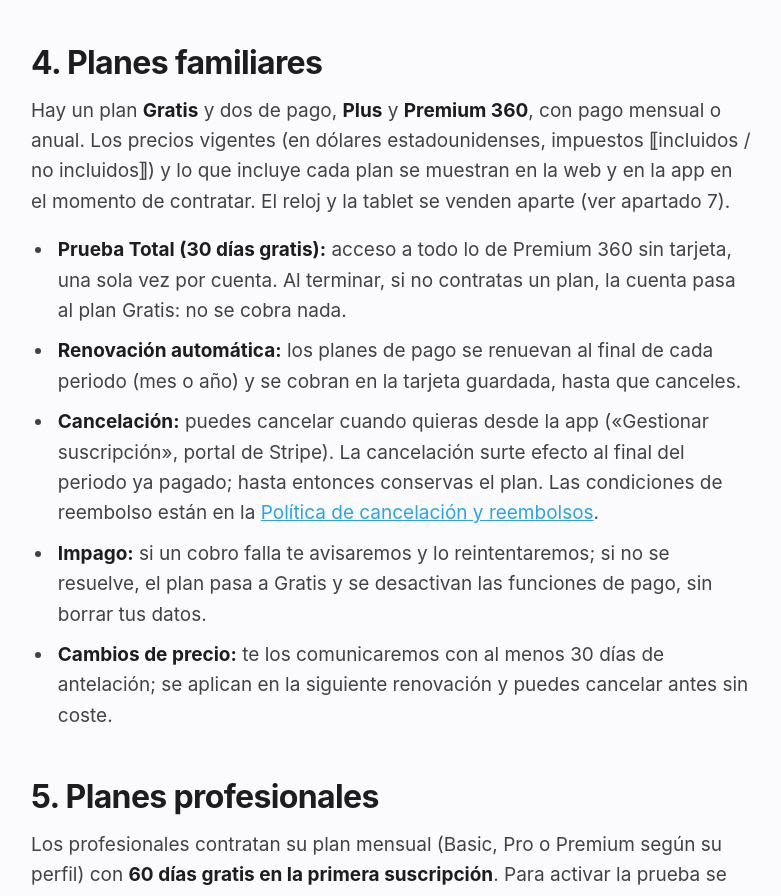
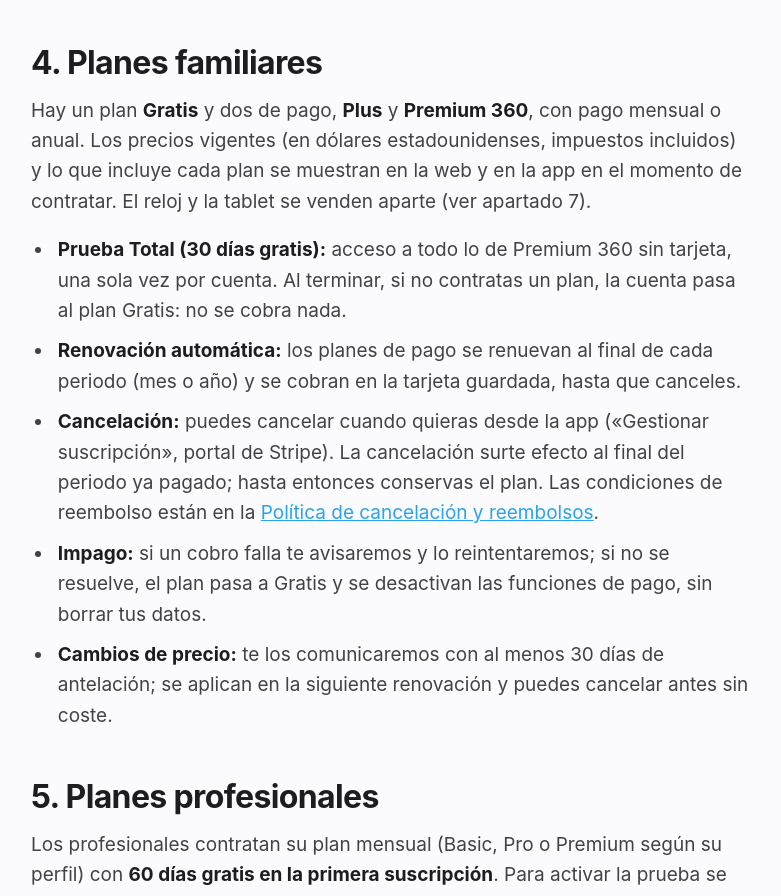
Before and after one commit to luisortegaojeda/cuidalos360-web, a plain HTML site: page terminos.html in a window 1280 px wide. Shown: the part 1533-2429 px from the top of the page, without its empty margins (249-1030 px from the left). Drawn offline with Linux system fonts and the light colour scheme.

Commit message:
Términos: precios con impuestos incluidos (decisión de Luis, 01-nov: IVA incluido según el país del pagador)

```diff
--- a/terminos.html
+++ b/terminos.html
@@ -32,7 +32,7 @@
 <li>Podemos suspender una cuenta ante un uso ilícito, abusivo o que ponga en riesgo a otras personas; te lo comunicaremos salvo que la ley lo impida.</li>
 </ul>
 <h2>4. Planes familiares</h2>
-<p>Hay un plan <strong>Gratis</strong> y dos de pago, <strong>Plus</strong> y <strong>Premium 360</strong>, con pago mensual o anual. Los precios vigentes (en dólares estadounidenses, impuestos ⟦incluidos / no incluidos⟧) y lo que incluye cada plan se muestran en la web y en la app en el momento de contratar. El reloj y la tablet se venden aparte (ver apartado 7).</p>
+<p>Hay un plan <strong>Gratis</strong> y dos de pago, <strong>Plus</strong> y <strong>Premium 360</strong>, con pago mensual o anual. Los precios vigentes (en dólares estadounidenses, impuestos incluidos) y lo que incluye cada plan se muestran en la web y en la app en el momento de contratar. El reloj y la tablet se venden aparte (ver apartado 7).</p>
 <ul>
 <li><strong>Prueba Total (30 días gratis):</strong> acceso a todo lo de Premium 360 sin tarjeta, una sola vez por cuenta. Al terminar, si no contratas un plan, la cuenta pasa al plan Gratis: no se cobra nada.</li>
 <li><strong>Renovación automática:</strong> los planes de pago se renuevan al final de cada periodo (mes o año) y se cobran en la tarjeta guardada, hasta que canceles.</li>
```
